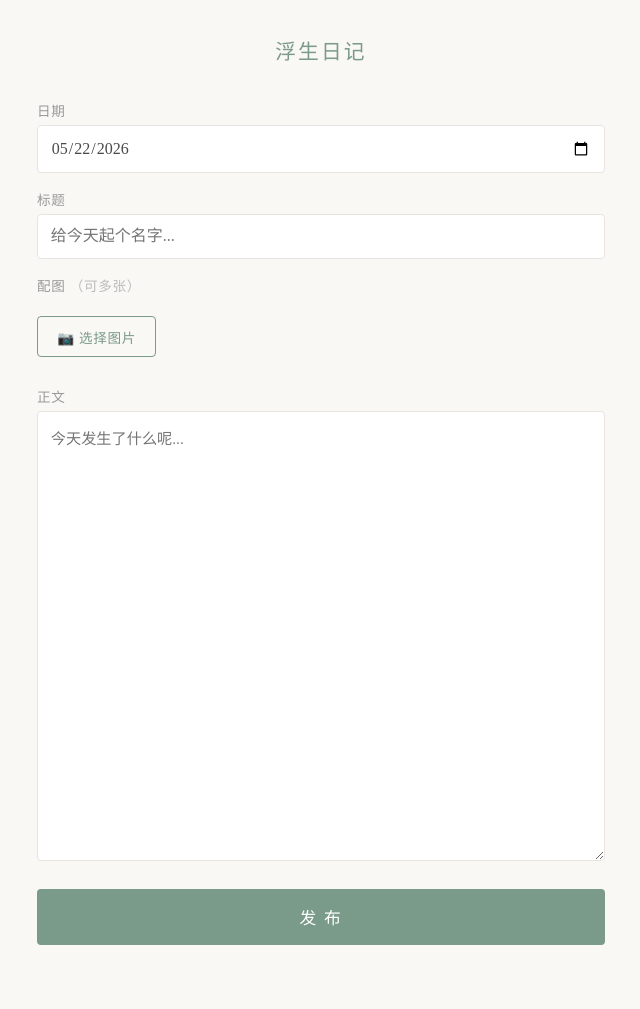
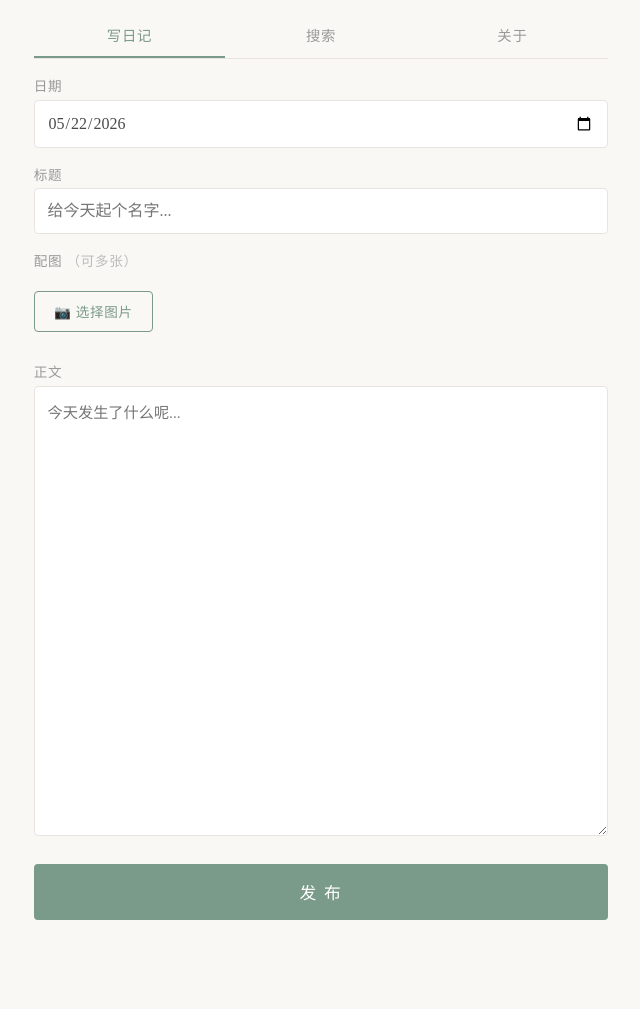
Before and after one commit to xjjjj159/xjjwri, a Jekyll site: the page editor.html, which Jekyll copies as it is, in a window 1280 px wide. Shown: the whole page, without its empty margins (319-959 px from the left). Built offline with Jekyll 4.4.1, drawn with Linux system fonts in a browser that asks for light colours; after the commit the page ends 980 px from its top, so only the background shows below that.

Commit message:
新日记: 谢谢

```diff
--- a/editor.html
+++ b/editor.html
@@ -17,19 +17,36 @@
   font-family: "Noto Serif SC", "Songti SC", serif;
   background: var(--bg);
   color: var(--text);
-  padding: 1rem;
+  padding: 0.8rem;
   max-width: 600px;
   margin: 0 auto;
   -webkit-tap-highlight-color: transparent;
 }
-h1 {
+
+/* Tabs */
+.tabs {
+  display: flex;
+  gap: 0;
+  border-bottom: 1px solid var(--border);
+  margin-bottom: 1rem;
+}
+.tab {
+  flex: 1;
   text-align: center;
-  font-weight: 400;
-  font-size: 1.3rem;
-  letter-spacing: 0.1em;
-  padding: 1.2rem 0;
-  color: var(--accent);
+  padding: 0.7rem 0;
+  font-size: 0.9rem;
+  letter-spacing: 0.05em;
+  color: #999;
+  cursor: pointer;
+  border-bottom: 2px solid transparent;
+  transition: all 0.2s;
 }
+.tab.active { color: var(--accent); border-bottom-color: var(--accent); }
+
+/* Pages */
+.page { display: none; }
+.page.active { display: block; }
+
 label {
   display: block;
   font-size: 0.85rem;
@@ -56,6 +73,8 @@
   resize: vertical;
   font-size: 0.95rem;
 }
+textarea.short { min-height: 40vh; }
+
 .img-preview {
   display: flex;
   gap: 0.5rem;
@@ -84,7 +103,7 @@
   letter-spacing: 0.05em;
 }
 .upload-btn:active { background: var(--accent); color: #fff; }
-.publish-btn {
+.btn {
   display: block;
   width: 100%;
   padding: 1rem;
@@ -98,8 +117,48 @@
   letter-spacing: 0.1em;
   cursor: pointer;
 }
-.publish-btn:active { opacity: 0.8; }
-.publish-btn:disabled { background: #ccc; }
+.btn:active { opacity: 0.8; }
+.btn:disabled { background: #ccc; }
+
+/* Search */
+.search-results {
+  list-style: none;
+  margin-top: 1rem;
+}
+.search-results li {
+  background: var(--card);
+  border: 1px solid var(--border);
+  border-radius: 4px;
+  padding: 1rem;
+  margin-bottom: 0.6rem;
+  cursor: pointer;
+}
+.search-results li:active { background: #f5f3ee; }
+.search-results .result-title {
+  font-size: 0.95rem;
+  font-weight: 500;
+  margin-bottom: 0.3rem;
+}
+.search-results .result-date {
+  font-size: 0.75rem;
+  color: #aaa;
+  margin-bottom: 0.4rem;
+}
+.search-results .result-excerpt {
+  font-size: 0.8rem;
+  color: #777;
+  line-height: 1.5;
+  max-height: 3em;
+  overflow: hidden;
+}
+.search-empty {
+  text-align: center;
+  color: #bbb;
+  padding: 2rem;
+  font-size: 0.9rem;
+}
+
+/* Toast */
 .toast {
   position: fixed;
   top: 1rem;
@@ -119,8 +178,14 @@
 </head>
 <body>
 
-<h1>浮生日记</h1>
+<div class="tabs">
+  <div class="tab active" onclick="switchTab('write')">写日记</div>
+  <div class="tab" onclick="switchTab('search')">搜索</div>
+  <div class="tab" onclick="switchTab('about')">关于</div>
+</div>
 
+<!-- Write Page -->
+<div class="page active" id="page-write">
   <label>日期</label>
   <input type="date" id="date">
 
@@ -141,13 +206,39 @@
   <label>正文</label>
   <textarea id="content" placeholder="今天发生了什么呢..."></textarea>
 
-<button class="publish-btn" id="publishBtn" onclick="publish()">发 布</button>
+  <button class="btn" id="publishBtn" onclick="publish()">发 布</button>
+</div>
+
+<!-- Search Page -->
+<div class="page" id="page-search">
+  <input type="text" id="searchInput" placeholder="搜索日记关键词..." oninput="doSearch()" style="margin-top:0.5rem;">
+  <ul class="search-results" id="searchResults"></ul>
+  <div class="search-empty" id="searchEmpty">输入关键词开始搜索</div>
+</div>
+
+<!-- About Page -->
+<div class="page" id="page-about">
+  <label>关于页面内容</label>
+  <textarea id="aboutContent" class="short" placeholder="写一段关于自己或这个角落的话..."></textarea>
+  <button class="btn" id="aboutSaveBtn" onclick="saveAbout()">保 存</button>
+</div>
 
 <div class="toast" id="toast"></div>
 
 <script>
+let currentTab = 'write';
+
+function switchTab(tab) {
+  currentTab = tab;
+  document.querySelectorAll('.tab').forEach((t, i) => {
+    t.classList.toggle('active', ['write','search','about'][i] === tab);
+  });
+  document.querySelectorAll('.page').forEach(p => p.classList.remove('active'));
+  document.getElementById('page-' + tab).classList.add('active');
+  if (tab === 'about') loadAbout();
+}
+
 const uploadedUrls = [];
-
 date.value = new Date().toISOString().slice(0, 10);
 
 fileInput.onchange = async () => {
@@ -174,13 +265,11 @@
   const btn = publishBtn;
   btn.disabled = true;
   btn.textContent = '发布中...';
-
   const body = {
     title: title.value.trim() || '无题',
     content: content.value,
     date: date.value
   };
-
   try {
     const r = await fetch('/api/publish', {
       method: 'POST',
@@ -201,6 +290,78 @@
   }
 }
 
+// Search
+let searchTimer;
+function doSearch() {
+  clearTimeout(searchTimer);
+  searchTimer = setTimeout(async () => {
+    const q = searchInput.value.trim();
+    if (!q) {
+      searchResults.innerHTML = '';
+      searchEmpty.textContent = '输入关键词开始搜索';
+      searchEmpty.style.display = '';
+      return;
+    }
+    const r = await fetch('/api/search?q=' + encodeURIComponent(q));
+    const list = await r.json();
+    searchEmpty.style.display = 'none';
+    if (list.length === 0) {
+      searchResults.innerHTML = '';
+      searchEmpty.textContent = '没有找到匹配的日记';
+      searchEmpty.style.display = '';
+      return;
+    }
+    searchResults.innerHTML = list.map(item => `
+      <li onclick="openPost('${item.file}')">
+        <div class="result-title">${escHtml(item.title)}</div>
+        <div class="result-date">${item.date}</div>
+        <div class="result-excerpt">${escHtml(item.excerpt)}</div>
+      </li>
+    `).join('');
+  }, 300);
+}
+
+function openPost(file) {
+  window.open('/xjjwri/' + file.replace(/^\d{4}-\d{2}-\d{2}-/, '').replace(/-/g, '/') + '/', '_blank');
+}
+
+// About
+async function loadAbout() {
+  const r = await fetch('/api/about');
+  const d = await r.json();
+  aboutContent.value = d.content || '';
+}
+
+async function saveAbout() {
+  const btn = aboutSaveBtn;
+  btn.disabled = true;
+  btn.textContent = '保存中...';
+  try {
+    const r = await fetch('/api/about', {
+      method: 'POST',
+      headers: { 'Content-Type': 'application/json' },
+      body: JSON.stringify({ content: aboutContent.value })
+    });
+    const d = await r.json();
+    showToast(d.message || '已保存');
+    btn.textContent = '已保存 ✓';
+    setTimeout(() => {
+      btn.disabled = false;
+      btn.textContent = '保 存';
+    }, 3000);
+  } catch (e) {
+    showToast('保存失败');
+    btn.disabled = false;
+    btn.textContent = '保 存';
+  }
+}
+
+function escHtml(s) {
+  const d = document.createElement('div');
+  d.textContent = s;
+  return d.innerHTML;
+}
+
 function showToast(msg) {
   const t = toast;
   t.textContent = msg;
```
Also changed, not shown: other parts of editor.html (+1 -1 lines), _posts/2026-01-21-谢谢.md (+5 -2 lines), editor-server.js (+54 -0 lines), uploads/1779425298591-gdqdfu.jpg (added), 2 other files. Lines whose indentation alone changed are shown as unchanged.
